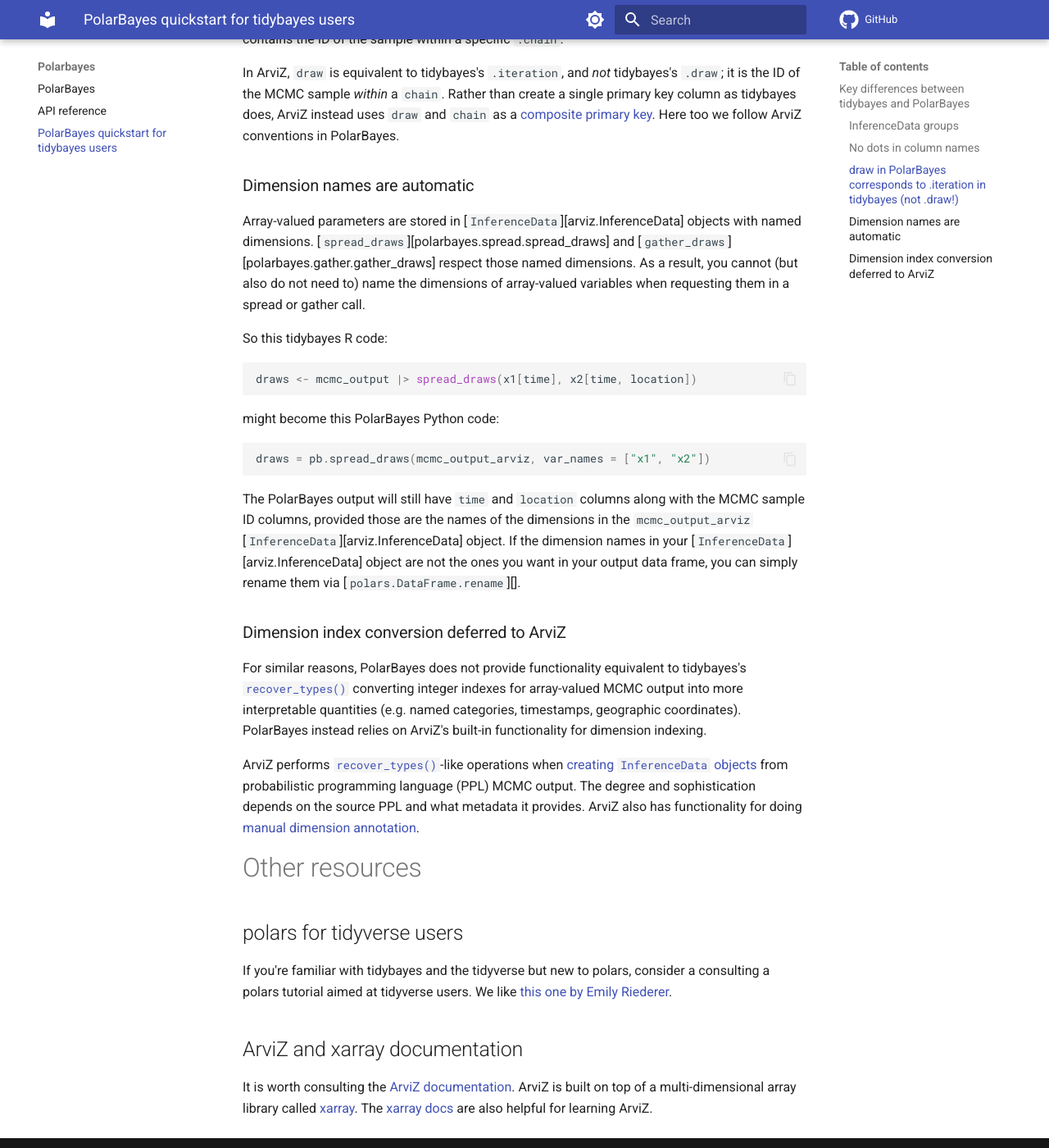
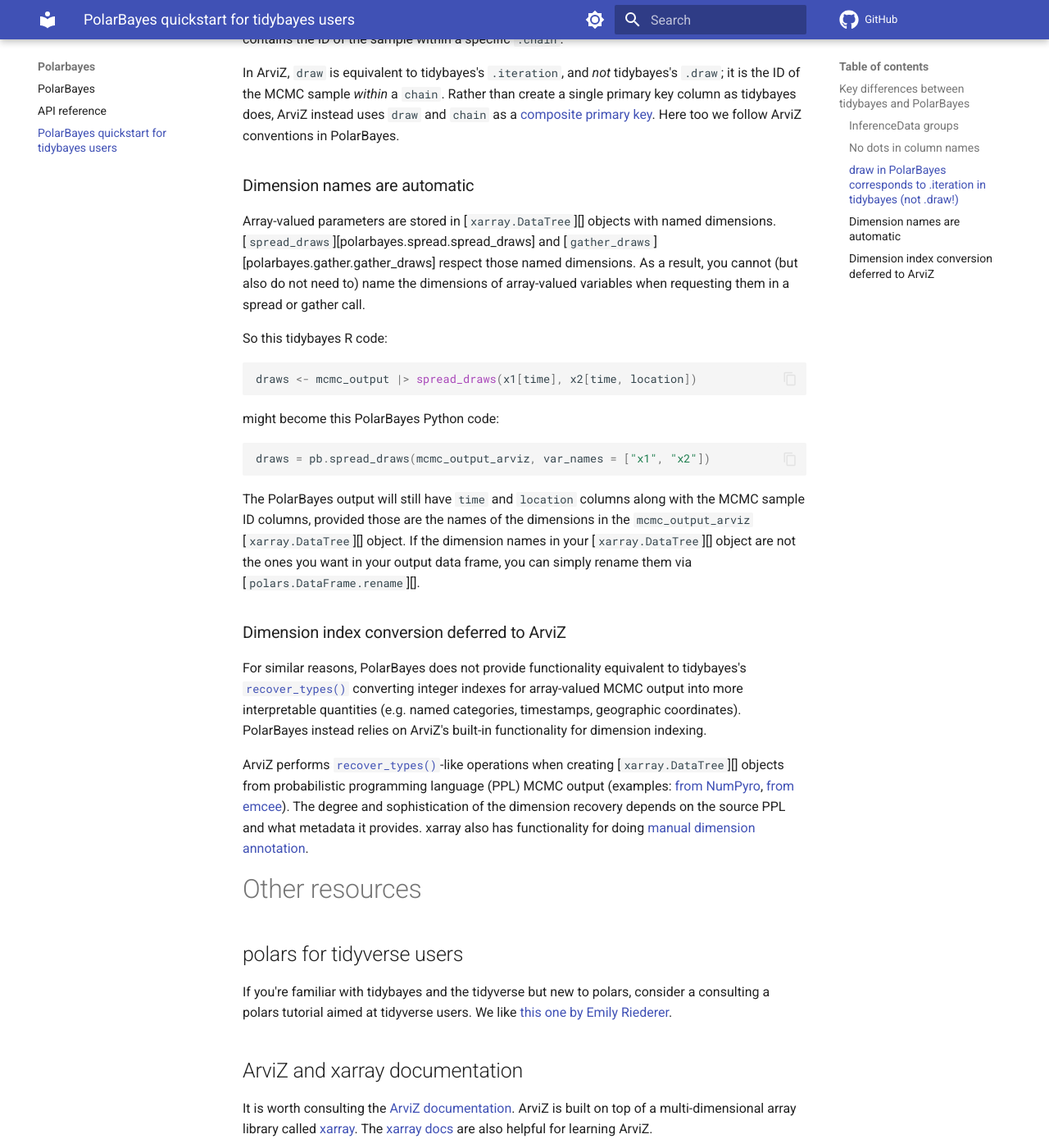
Before and after one commit to CDCgov/polarbayes, an MkDocs documentation site: the page built from docs/quickstart_for_tidybayes_users.md, in a window 1280 px wide and 1400 px high, scrolled down 1778 px. Shown: the whole window at 82% size. Built offline with MkDocs 1.6.1 and Material for MkDocs 9.7.7, drawn with Linux system fonts in a browser that asks for light colours; comment, search, counter and statistics services are not loaded; some of the changed text lies outside the part shown.

Commit message:
Update docs

````diff
--- a/docs/quickstart_for_tidybayes_users.md
+++ b/docs/quickstart_for_tidybayes_users.md
@@ -11,23 +11,23 @@ To get started, just provide list of variables to spread or gather as the `var_n
 ```python
 import polarbayes as pb
 
-pb.spread_draws(idata, var_names=["var1", "var2"])
-pb.gather_draws(idata, var_names=["var1", "var2"])
+pb.spread_draws(data, var_names=["var1", "var2"])
+pb.gather_draws(data, var_names=["var1", "var2"])
 
 ```
 
 Or provide no `var_names` to spread or gather all available variables:
 
 ```python
-pb.spread_draws(idata)
-pb.gather_draws(idata)
+pb.spread_draws(data)
+pb.gather_draws(data)
 ```
 
 
 ## Key differences between tidybayes and PolarBayes
 
 ### `InferenceData` groups
-PolarBayes extracts tidy data frames from MCMC output stored in an [`arviz.InferenceData`][]  object. The tidybayes equivalent is the [`posterior::draws_df`](https://mc-stan.org/posterior/reference/draws_df.html) format. Unlike [`draws_df`](https://mc-stan.org/posterior/reference/draws_df.html) objects, [`InferenceData`][`arviz.InferenceData`] objects are organized into ["groups"](https://python.arviz.org/en/latest/getting_started/XarrayforArviZ.html#xarray-for-arviz) representing different categories of Bayesian input and output: `posterior` for posterior samples, `posterior_predictive` for posterior predictive draws, `prior_predictive` for prior predictive draws, et cetera.
+PolarBayes extracts tidy data frames from MCMC output stored in an [`xarray.DataTree`][]  object. The tidybayes equivalent is the [`posterior::draws_df`](https://mc-stan.org/posterior/reference/draws_df.html) format. Unlike [`draws_df`](https://mc-stan.org/posterior/reference/draws_df.html) objects, [`xarray.DataTree`][] objects created from MCMC output by ArviZ are organized into ["groups"](https://python.arviz.org/projects/plots/en/latest/tutorials/overview.html#arviz-and-datatree) representing different categories of Bayesian input and output: `posterior` for posterior samples, `posterior_predictive` for posterior predictive draws, `prior_predictive` for prior predictive draws, et cetera.
 
 [`spread_draws`][polarbayes.spread.spread_draws] and [`gather_draws`][polarbayes.gather.gather_draws] can extract draws from any appropriate group. If no group is specified, they default to extracting from the `posterior` group.
 
@@ -37,7 +37,7 @@ Reserved column names in tidybayes output begin with dots (`.`): `.chain`, `.ite
 
 NOTE: As you may know, R also has object-oriented features. The equivalent R operator to the python dot (`.`) is the dollar sign (`$`). You may have written `df$.draw` to retrieve a column named `.draw` from a data frame named `df`. So a polars column name like `.draw` is potentially a bad idea in the same way that a data frame column name like `$draw` could be a bad idea in R.
 
-In PolarBayes, we instead reserve the bare column names `chain` and `draw` for indexing, consistent with ArviZ conventions for indexing MCMC output. If you try to extract variables with those names from an [`arviz.InferenceData`][] object, PolarBayes will error and suggest renaming those variables prior to extraction.
+In PolarBayes, we instead reserve the bare column names `chain` and `draw` for indexing, consistent with ArviZ conventions for indexing MCMC output. If you try to extract variables with those names from an [`xarray.DataTree`][] object, PolarBayes will error and suggest renaming those variables prior to extraction.
 
 Similarly, the default [`gather_draws`][polarbayes.gather.gather_draws] variable and value column names are `variable` and `value`. The columns can be given alternative, custom values using the `value_name` and `variable_name` keyword arguments, respectively.
 
@@ -48,7 +48,7 @@ In `tidybayes`, the `.draw` column contains the unique ID of an MCMC sample acro
 In ArviZ, `draw` is equivalent to tidybayes's `.iteration`, and _not_ tidybayes's `.draw`; it is the ID of the MCMC sample _within_ a `chain`. Rather than create a single primary key column as tidybayes does, ArviZ instead uses `draw` and `chain` as a [composite primary key](https://en.wikipedia.org/wiki/Composite_key). Here too we follow ArviZ conventions in PolarBayes.
 
 ### Dimension names are automatic
-Array-valued parameters are stored in [`InferenceData`][arviz.InferenceData] objects with named dimensions. [`spread_draws`][polarbayes.spread.spread_draws] and [`gather_draws`][polarbayes.gather.gather_draws] respect those named dimensions. As a result, you cannot (but also do not need to) name the dimensions of array-valued variables when requesting them in a spread or gather call.
+Array-valued parameters are stored in [`xarray.DataTree`][] objects with named dimensions. [`spread_draws`][polarbayes.spread.spread_draws] and [`gather_draws`][polarbayes.gather.gather_draws] respect those named dimensions. As a result, you cannot (but also do not need to) name the dimensions of array-valued variables when requesting them in a spread or gather call.
 
 So this tidybayes R code:
 ```R
@@ -61,13 +61,12 @@ might become this PolarBayes Python code:
 draws = pb.spread_draws(mcmc_output_arviz, var_names = ["x1", "x2"])
 ```
 
-The PolarBayes output will still have `time` and `location` columns along with the MCMC sample ID columns, provided those are the names of the dimensions in the `mcmc_output_arviz` [`InferenceData`][arviz.InferenceData] object. If the dimension names in your [`InferenceData`][arviz.InferenceData] object are not the ones you want in your output data frame, you can simply rename them via [`polars.DataFrame.rename`][].
+The PolarBayes output will still have `time` and `location` columns along with the MCMC sample ID columns, provided those are the names of the dimensions in the `mcmc_output_arviz` [`xarray.DataTree`][] object. If the dimension names in your [`xarray.DataTree`][] object are not the ones you want in your output data frame, you can simply rename them via [`polars.DataFrame.rename`][].
 
 ### Dimension index conversion deferred to ArviZ
 For similar reasons, PolarBayes does not provide functionality equivalent to tidybayes's [`recover_types()`](https://mjskay.github.io/tidybayes/reference/recover_types.html) converting integer indexes for array-valued MCMC output into more interpretable quantities (e.g. named categories, timestamps, geographic coordinates). PolarBayes instead relies on ArviZ's built-in functionality for dimension indexing.
 
-ArviZ performs [`recover_types()`](https://mjskay.github.io/tidybayes/reference/recover_types.html)-like operations when [creating `InferenceData` objects](https://python.arviz.org/en/stable/getting_started/CreatingInferenceData.html) from probabilistic programming language (PPL) MCMC output. The degree and sophistication depends on the source PPL and what metadata it provides. ArviZ also has functionality for doing [manual dimension annotation](https://python.arviz.org/en/stable/api/generated/arviz.InferenceData.assign_coords.html).
-
+ArviZ performs [`recover_types()`](https://mjskay.github.io/tidybayes/reference/recover_types.html)-like operations when creating [`xarray.DataTree`][] objects from probabilistic programming language (PPL) MCMC output (examples: [from NumPyro](https://python.arviz.org/projects/base/en/latest/how_to/ConversionGuideNumPyro.html#converting-numpyro-objects-to-datatree), [from emcee](https://python.arviz.org/projects/base/en/stable/how_to/ConversionGuideEmcee.html)). The degree and sophistication of the dimension recovery depends on the source PPL and what metadata it provides. xarray also has functionality for doing [manual dimension annotation](https://docs.xarray.dev/en/stable/generated/xarray.Dataset.assign_coords.html).
 
 # Other resources
 
````
Also changed, not shown: README.md (+6 -2 lines), docs/index.md (+1 -1 lines).
